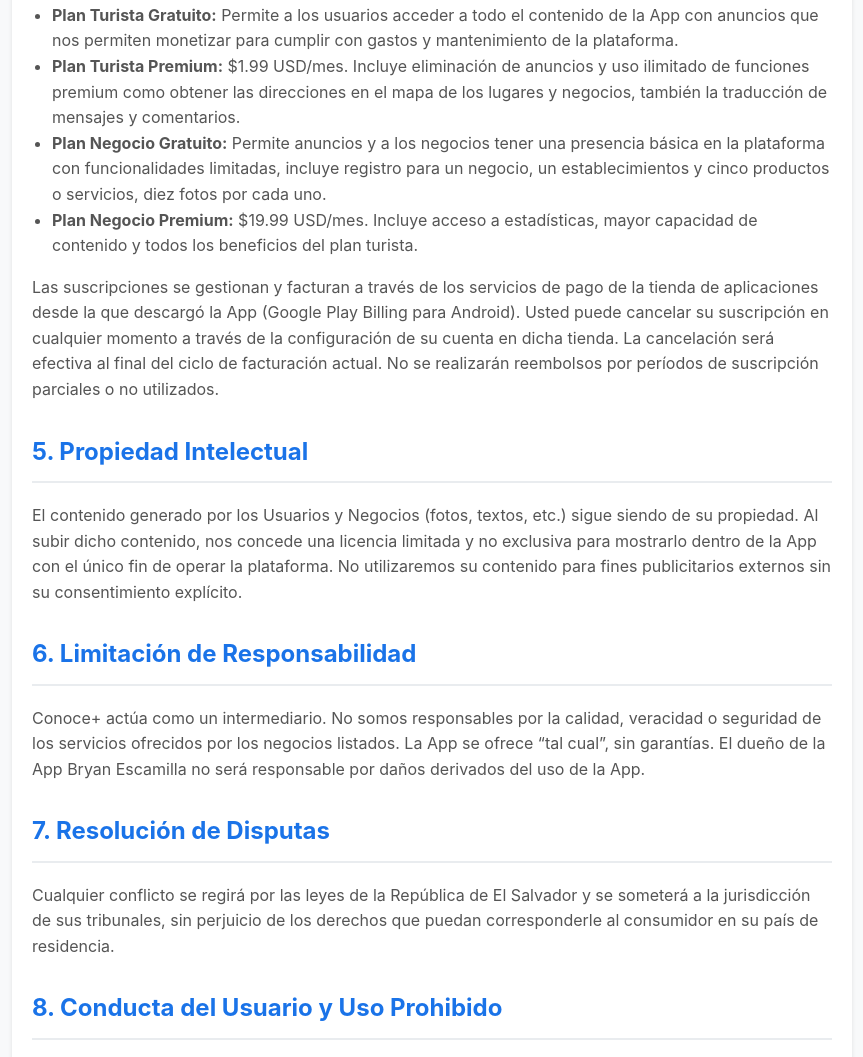
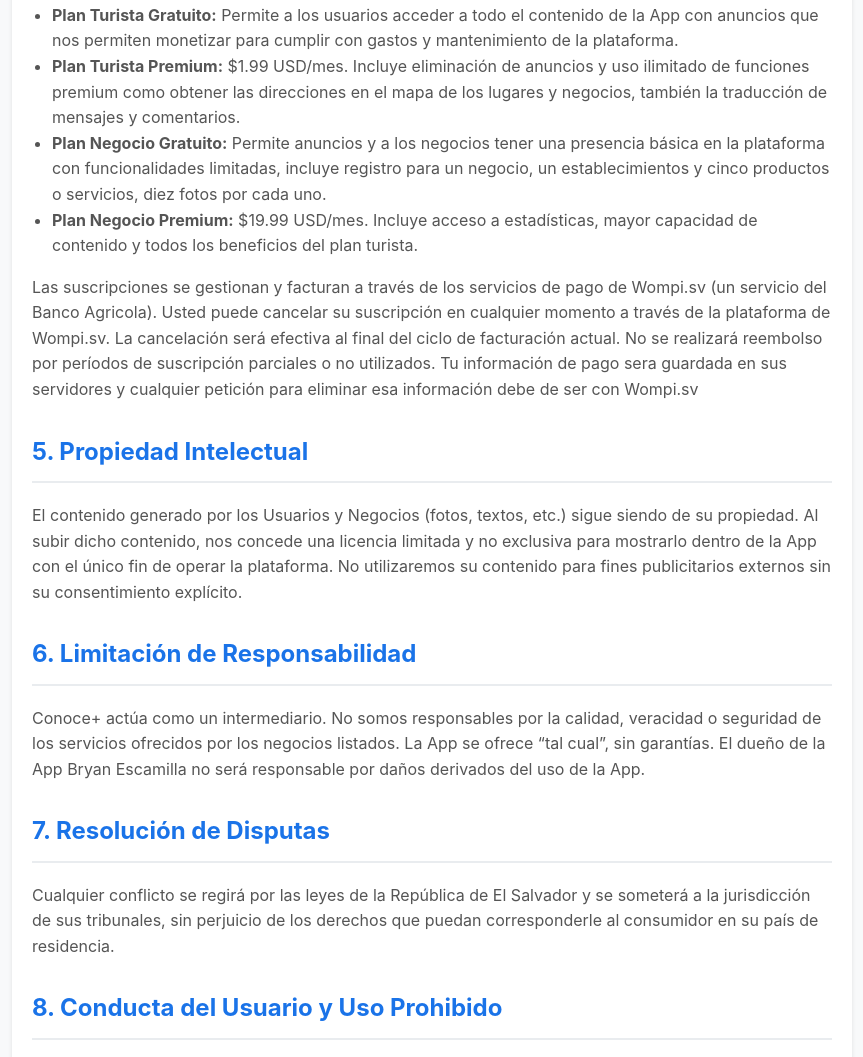
Before and after one commit to BIEH01/conocesv-website, a plain HTML site: page terminos.html in a window 1280 px wide. Shown: the part 1002-2059 px from the top of the page, without its empty margins (208-1071 px from the left). Drawn offline with Linux system fonts and the light colour scheme.

Commit message:
Updating for billing service with Wompi instead of Play Billing

```diff
--- a/terminos.html
+++ b/terminos.html
@@ -102,11 +102,12 @@
             <li><strong>Plan Negocio Premium:</strong> $19.99 USD/mes. Incluye acceso a estadísticas, mayor
                 capacidad de contenido y todos los beneficios del plan turista.</li>
         </ul>
-        <p>Las suscripciones se gestionan y facturan a través de los servicios de pago de la tienda de aplicaciones
-            desde la que descargó la App (Google Play Billing para Android). Usted puede cancelar su suscripción en
-            cualquier momento a través de la configuración de su cuenta en dicha tienda. La cancelación será efectiva al
-            final del ciclo de facturación actual. No se realizarán reembolsos por períodos de suscripción parciales o
-            no utilizados.</p>
+        <p>Las suscripciones se gestionan y facturan a través de los servicios de pago de Wompi.sv (un servicio
+            del Banco Agricola). Usted puede cancelar su suscripción en
+            cualquier momento a través de la plataforma de Wompi.sv. La cancelación será efectiva al
+            final del ciclo de facturación actual. No se realizará reembolso por períodos de suscripción parciales o
+            no utilizados. Tu información de pago sera guardada en sus servidores y cualquier petición para eliminar esa
+            información debe de ser con Wompi.sv</p>
 
         <h2>5. Propiedad Intelectual</h2>
         <p>El contenido generado por los Usuarios y Negocios (fotos, textos, etc.) sigue siendo de su propiedad. Al
```
Also changed, not shown: privacidad.html (+1 -1 lines), privacy.html (+2 -2 lines), terms.html (+6 -4 lines).
